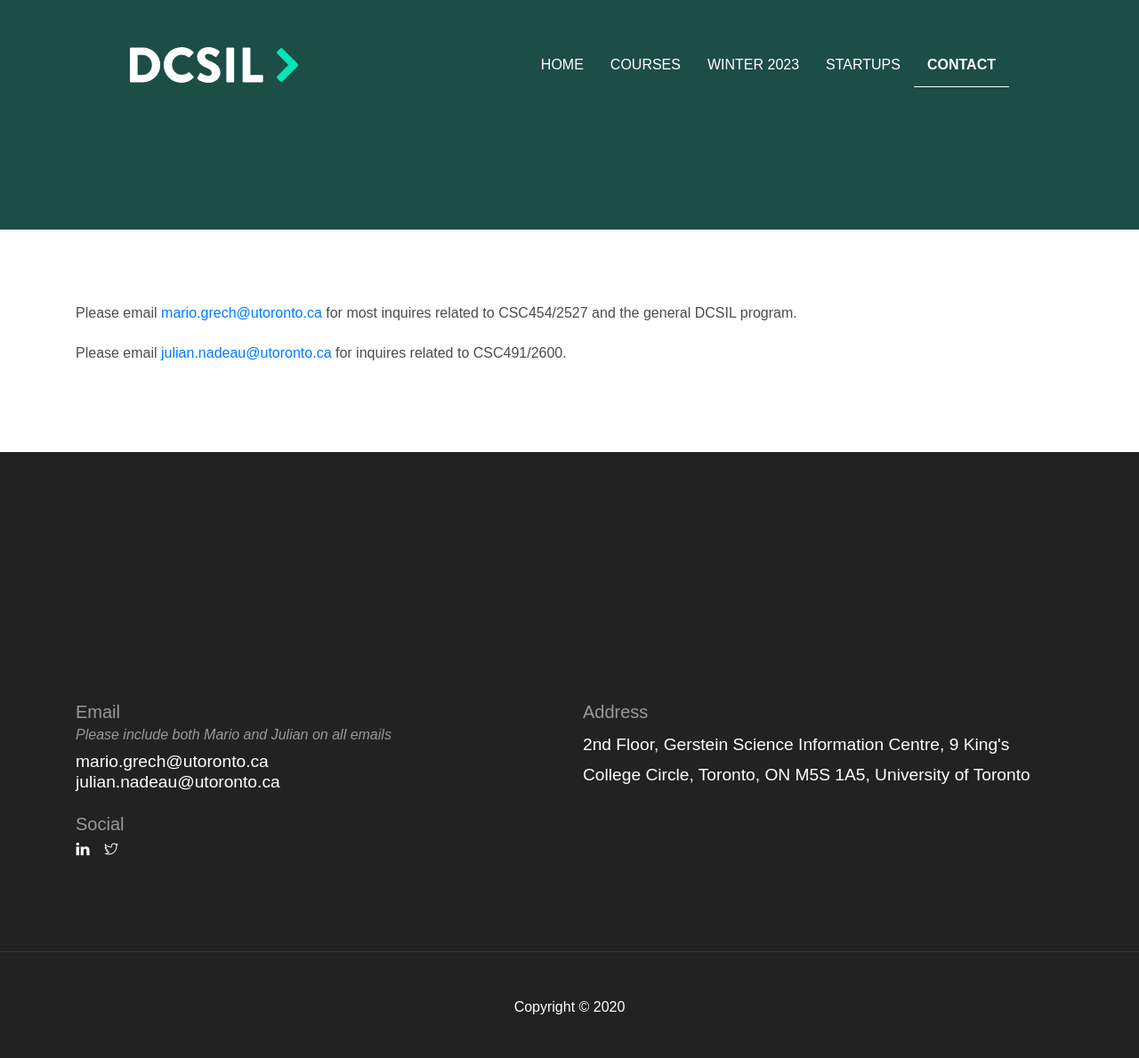
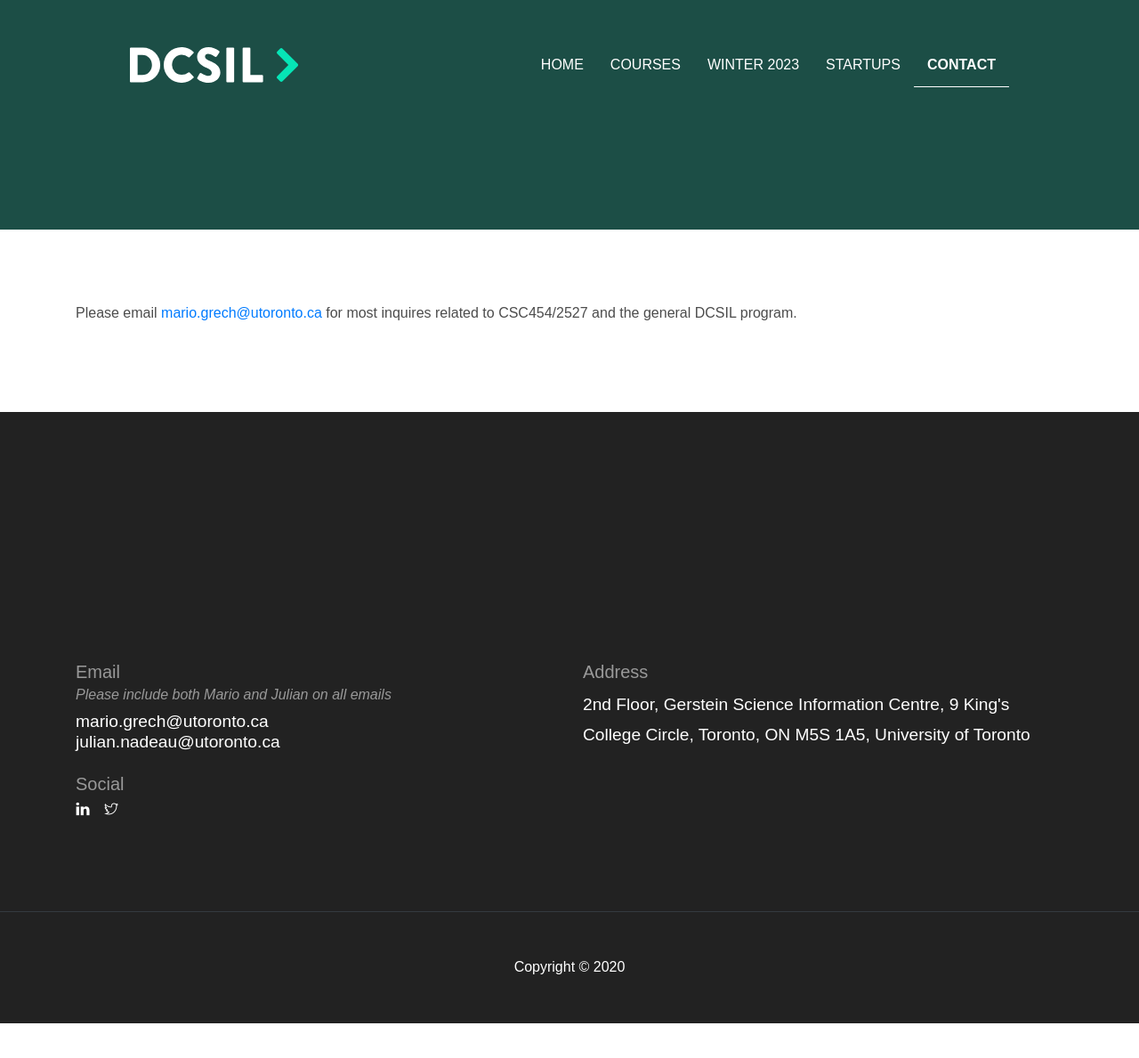
Before and after one commit to dcsil/website, a Jekyll site: the page built from _pages/contact.html, in a window 1280 px wide and 1195 px high. Shown: the top 1189 px of the window at 89% size. Built offline with Jekyll 4.4.1, drawn with Linux system fonts in a browser that asks for light colours.

Commit message:
Update contact.html

```diff
--- a/_pages/contact.html
+++ b/_pages/contact.html
@@ -6,6 +6,5 @@ active: 'contact'
 <section class="section">
   <div class="container">
     <p>Please email <a href="mailto:mario.grech@utoronto.ca">mario.grech@utoronto.ca</a> for most inquires related to CSC454/2527 and the general DCSIL program.</p>
-    <p>Please email <a href="mailto:mario.grech@utoronto.ca">julian.nadeau@utoronto.ca</a> for inquires related to CSC491/2600.</p>
   </div>
 </section>
```
